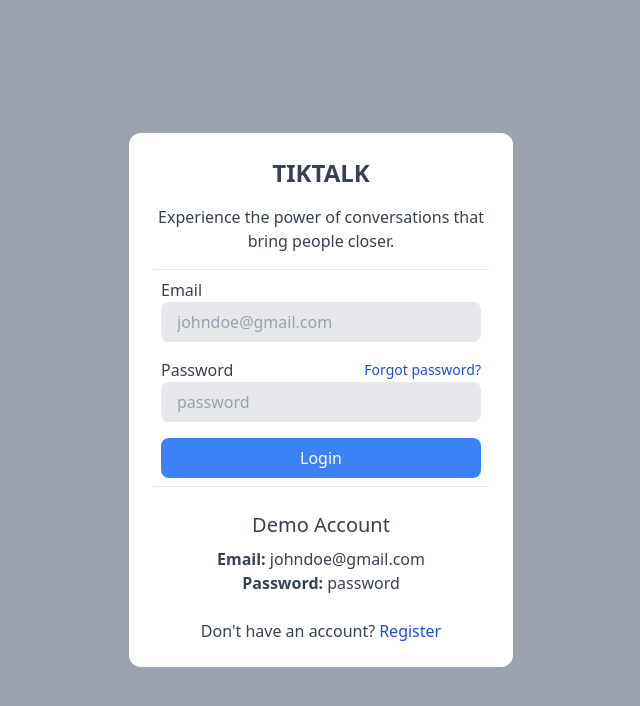
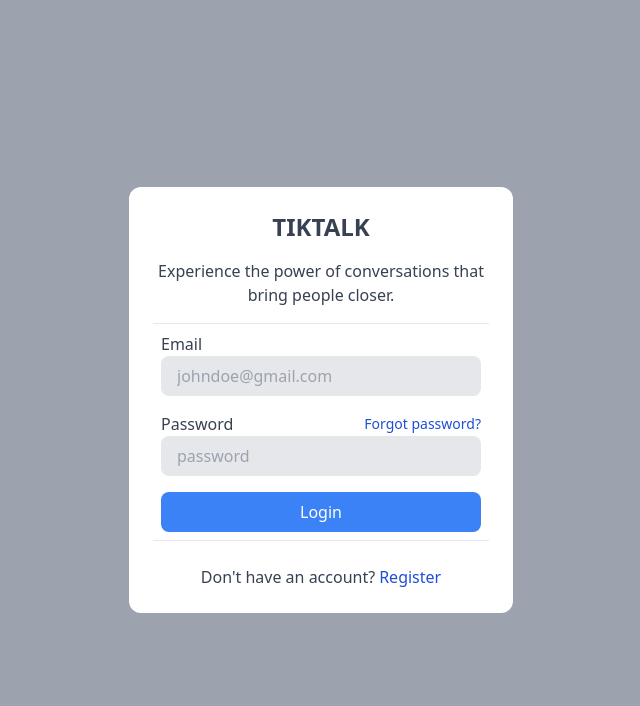
Before and after one commit to MarkDennis1/tiktalk, a React (Vite) app in the folder client/: page /login in a window 1280 px wide. Shown: the top 706 px of the page, without its empty margins (319-959 px from the left). Built offline with nearby package versions, Linux system fonts and the light colour scheme; no server answers.

Commit message:
remove useReducer

```diff
--- a/client/src/context/AuthContext.tsx
+++ b/client/src/context/AuthContext.tsx
@@ -1,42 +1,31 @@
-import { createContext, useReducer, useEffect, ReactNode } from "react";
+import { Dispatch, ReactNode, createContext, useEffect, useState } from "react";
 
 export const AuthContext = createContext<{
-  dispatch: React.Dispatch<any>;
+  setUser: Dispatch<any>;
   user: any;
 } | null>(null);
 
-const authReducer = (state: any, action: any) => {
-  switch (action.type) {
-    case "LOGIN":
-      return { user: action.payload };
-    case "LOGOUT":
-      return { user: null };
-    default:
-      return state;
-  }
-};
-
 export const AuthContextProvider = ({ children }: { children: ReactNode }) => {
-  const [state, dispatch] = useReducer(authReducer, {
-    user: null,
-  });
+  const [user, setUser] = useState(null);
 
   useEffect(() => {
     try {
       const currentUser = JSON.parse(localStorage.getItem("user") || "");
       if (currentUser) {
-        dispatch({ type: "LOGIN", payload: currentUser });
+        setUser(currentUser);
       } else {
-        dispatch({ type: "LOGOUT", payload: null });
+        setUser(null);
       }
     } catch (error) {
-      dispatch({ type: "LOGOUT", payload: null });
+      setUser(null);
     }
   }, []);
 
   return (
-    <AuthContext.Provider value={{ ...state, dispatch }}>
+    <AuthContext.Provider value={{ setUser, user }}>
       {children}
     </AuthContext.Provider>
   );
 };
+
+export default AuthContextProvider;
--- a/client/src/context/NotificationContext.tsx
+++ b/client/src/context/NotificationContext.tsx
@@ -2,7 +2,6 @@ import {
   Dispatch,
   ReactNode,
   createContext,
-  useContext,
   useState,
 } from "react";
 
--- a/client/src/hooks/useLogin.ts
+++ b/client/src/hooks/useLogin.ts
@@ -1,11 +1,11 @@
-import { useState, Dispatch } from "react";
+import { useState } from "react";
 import { useAuthContext } from "./useAuthContext";
 import { AuthService } from "../service";
 
 export const useLogin = () => {
   const [error, setError] = useState("");
   const [loading, setLoading] = useState(false);
-  const { dispatch }: { dispatch: Dispatch<Action> } = useAuthContext();
+  const { setUser } = useAuthContext();
 
   const login = async (email: string, password: string) => {
     setError("");
@@ -17,7 +17,7 @@ export const useLogin = () => {
       localStorage.setItem("user", JSON.stringify(result.data));
 
       // update the auth context user
-      dispatch({ type: "LOGIN", payload: result.data });
+      setUser(result.data);
       setLoading(false);
     } catch (exception: any) {
       setLoading(false);
--- a/client/src/hooks/useLogout.ts
+++ b/client/src/hooks/useLogout.ts
@@ -1,11 +1,10 @@
-import { Dispatch } from "react";
 import { useAuthContext } from "./useAuthContext";
 import { AuthService } from "../service";
 import { useNavigate } from "react-router-dom";
 
 export const useLogout = () => {
-  const { dispatch }: { dispatch: Dispatch<Action> } = useAuthContext();
-const navigate = useNavigate()
+  const { setUser } = useAuthContext();
+  const navigate = useNavigate();
   const logout = async () => {
     try {
       await AuthService.logout();
@@ -13,7 +12,7 @@ const navigate = useNavigate()
       // remove any key value pairs on local storage
       localStorage.clear();
 
-      dispatch({ type: "LOGOUT", payload: null });
+      setUser(null);
     } catch (exception: any) {
       if (exception.response?.status === 401) {
         navigate("/login");
--- a/client/src/hooks/useRegister.ts
+++ b/client/src/hooks/useRegister.ts
@@ -1,22 +1,22 @@
-import { Dispatch, useState } from "react";
+import { useState } from "react";
 import { useAuthContext } from "./useAuthContext";
 import { UserService } from "../service";
 
 export const useRegister = () => {
   const [error, setError] = useState("");
   const [loading, setLoading] = useState(false);
-  const { dispatch }: {dispatch: Dispatch<Action>} = useAuthContext();
+  const { setUser } = useAuthContext();
 
   const register = async (name: string, email: string, password: string) => {
     setError("");
     setLoading(true);
     try {
-      const result = await UserService.storeUser({name, email, password });
+      const result = await UserService.storeUser({ name, email, password });
 
       // persist the current user to local storage
       localStorage.setItem("user", JSON.stringify(result.data));
 
-      dispatch({ type: "LOGIN", payload: result.data });
+      setUser(result.data);
       setLoading(false);
     } catch (exception: any) {
       setLoading(false);
--- a/client/src/main.tsx
+++ b/client/src/main.tsx
@@ -6,7 +6,7 @@ import "./index.css";
 import Login from "./pages/login/Login.tsx";
 import Register from "./pages/register/Register.tsx";
 import ChatLayout from "./pages/chat/ChatLayout.tsx";
-import { AuthContextProvider } from "./context/AuthContext.tsx";
+import AuthContextProvider from "./context/AuthContext.tsx";
 import NotifContextProvider from "./context/NotificationContext.tsx";
 
 const router = createBrowserRouter([
--- a/client/src/pages/login/Login.tsx
+++ b/client/src/pages/login/Login.tsx
@@ -74,15 +74,6 @@ const Login = () => {
           </div>
         </form>
         <hr />
-        <div className="text-center mt-6">
-          <div className="text-xl mb-2">Demo Account</div>
-          <div>
-            <span className="font-semibold">Email:</span> johndoe@gmail.com
-          </div>
-          <div>
-            <span className="font-semibold">Password:</span> password
-          </div>
-        </div>
         <div className="flex gap-1 mt-6 justify-center">
           <p>Don't have an account?</p>
           <Link to="/register" className="text-blue-700 hover:underline">
```
